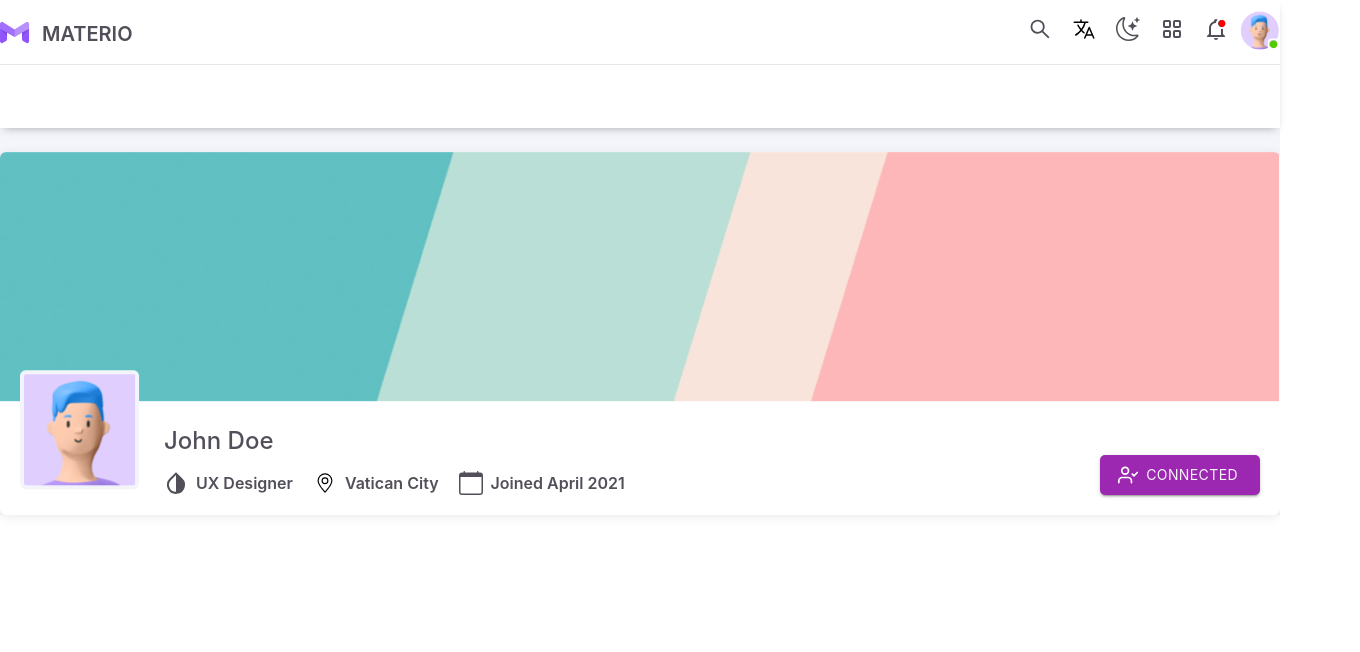
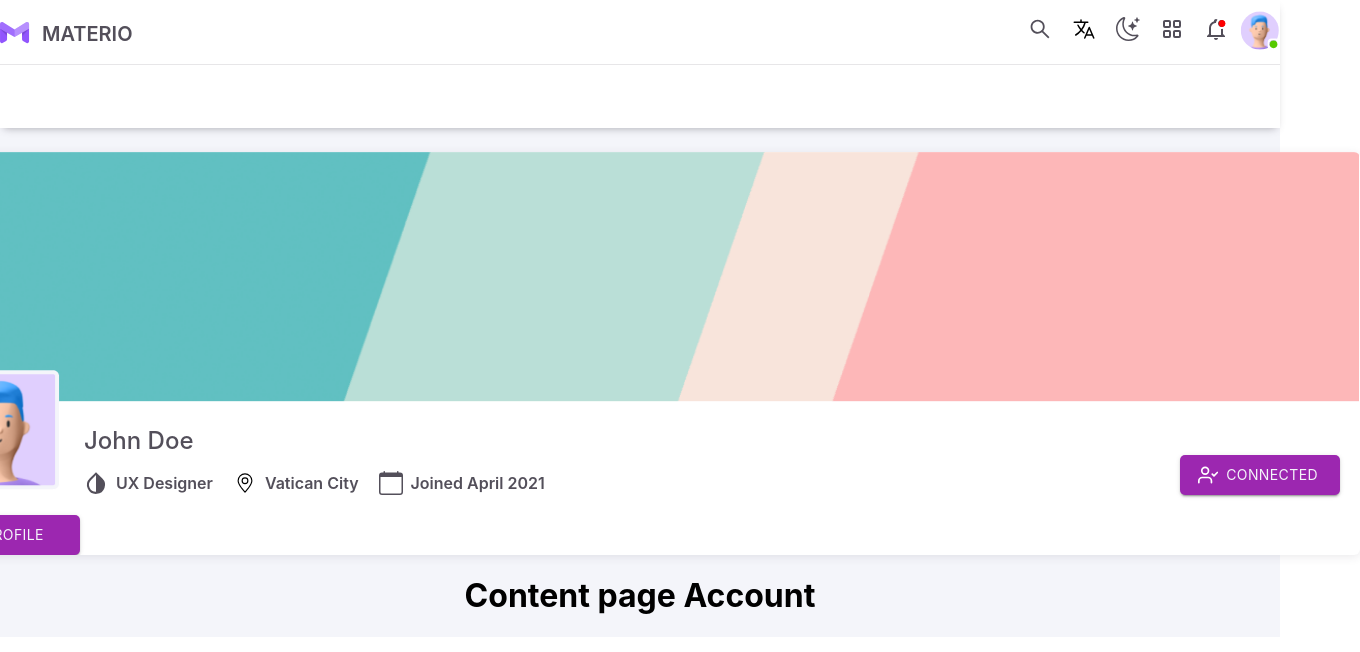
Before and after one commit to VladimirDegt/Materio-test-work, a React (Create React App) app: page /Materio-test-work/account in a window 1280 px wide. Shown: the top 652 px of the page, 1360 px wide, since content can reach past the window. Built offline with nearby package versions, Linux system fonts and the light colour scheme.

Commit message:
add routing

```diff
--- a/package.json
+++ b/package.json
@@ -17,6 +17,7 @@
     "prettier": "^3.0.0",
     "react": "^18.1.0",
     "react-dom": "^18.1.0",
+    "react-router-dom": "^6.14.2",
     "react-scripts": "5.0.1",
     "web-vitals": "^2.1.3"
   },
--- a/src/components/App.jsx
+++ b/src/components/App.jsx
@@ -1,13 +1,17 @@
-import { useState } from 'react';
+import { lazy, useState } from 'react';
 import { ThemeProvider } from '@mui/material';
+import { Route, Routes } from 'react-router-dom';
 import '@fontsource/roboto/300.css';
 import '@fontsource/roboto/400.css';
 import '@fontsource/roboto/500.css';
 import '@fontsource/roboto/700.css';
+import { lightTheme, darkTheme } from '../utils/themes';
 import { StyledContainer } from './App.styled';
-import { Header } from './Header/Header';
-import { Hero } from './Hero/Hero';
-import { lightTheme, darkTheme } from '../utils/themes';
+import { Layout } from './Layout/Layout';
+
+const Home = lazy(() => import('../pages/Home'));
+const Account = lazy(() => import('../pages/Account'));
+const NotFound = lazy(() => import('../pages/NotFound'));
 
 export const App = () => {
   const [darkMode, setDarkMode] = useState(false);
@@ -19,8 +23,13 @@ export const App = () => {
   return (
     <ThemeProvider theme={theme}>
       <StyledContainer>
-        <Header toggleTheme={toggleTheme} />
-        <Hero />
+        <Routes>
+          <Route path="/" element={<Layout toggleTheme={toggleTheme} />}>
+            <Route index element={<Home />} />
+            <Route path="/account" element={<Account />} />
+            <Route path="*" element={<NotFound />} />
+          </Route>
+        </Routes>
       </StyledContainer>
     </ThemeProvider>
   );
--- a/src/components/Hero/Hero.jsx
+++ b/src/components/Hero/Hero.jsx
@@ -1,3 +1,4 @@
+import PersonOutlineIcon from '@mui/icons-material/PersonOutline';
 import HeroImg from '../../images/hero.png';
 import User from '../../images/user.png';
 import {
@@ -16,9 +17,11 @@ import IconDropInvert from 'icons/drop';
 import IconLocation from 'icons/location';
 import IconCalendar from 'icons/calendar';
 import IconUserCheck from 'icons/user-check';
+import { Link } from 'react-router-dom';
 
 export const Hero = () => {
   return (
+    <>
       <StyledSection>
         <img src={HeroImg} alt="banner" height="250" width="100%" />
         <StyledContainerUserPhotoDiv>
@@ -47,6 +50,13 @@ export const Hero = () => {
             <StyledTextButton>CONNECTED</StyledTextButton>
           </StyledButton>
         </StyledContainerInfoHeroDiv>
+        <Link to="/">
+          <StyledButton variant="contained" color="secondary">
+            <PersonOutlineIcon />
+            <StyledTextButton>PROFILE</StyledTextButton>
+          </StyledButton>
+        </Link>
       </StyledSection>
+    </>
   );
 };
--- /dev/null
+++ b/src/components/Layout/Layout.jsx
@@ -0,0 +1,17 @@
+import { Outlet } from 'react-router-dom';
+import { Suspense } from 'react';
+import { Header } from '../Header/Header';
+import { Hero } from '../Hero/Hero';
+import { StyledContainerDiv } from './Layout.styled';
+
+export const Layout = ({ toggleTheme }) => {
+  return (
+    <StyledContainerDiv>
+      <Header toggleTheme={toggleTheme} />
+      <Hero />
+      <Suspense fallback={<div>Loading...</div>}>
+        <Outlet />
+      </Suspense>
+    </StyledContainerDiv>
+  );
+};
--- /dev/null
+++ b/src/components/Layout/Layout.styled.jsx
@@ -0,0 +1,7 @@
+import styled from '@emotion/styled';
+
+export const StyledContainerDiv = styled.div`
+  display: flex;
+  flex-direction: column;
+  align-items: center;
+`;
--- a/src/components/Modals/Profile/Profile.jsx
+++ b/src/components/Modals/Profile/Profile.jsx
@@ -17,6 +17,7 @@ import {
   StyledText,
 } from './Profile.styled';
 import { handleCloseModalMUI } from 'utils/handlers';
+import { Link } from 'react-router-dom';
 
 export const ModalProfile = ({ isOpen, handleCloseModal, setState }) => {
   const [anchorEl, setAnchorEl] = useState(isOpen);
@@ -96,12 +97,14 @@ export const ModalProfile = ({ isOpen, handleCloseModal, setState }) => {
               }}
             >
               <ListItem disablePadding>
+                <Link to="/account">
                   <StyledListItem>
                     <ListItemIcon sx={{ minWidth: '22px' }}>
                       <SettingsIcon sx={{ width: '22px', height: '22px' }} />
                     </ListItemIcon>
                     <StyledText>Settings</StyledText>
                   </StyledListItem>
+                </Link>
               </ListItem>
               <ListItem disablePadding>
                 <StyledListItem>
--- a/src/index.js
+++ b/src/index.js
@@ -2,9 +2,12 @@ import React from 'react';
 import ReactDOM from 'react-dom/client';
 import { App } from 'components/App';
 import './index.css';
+import { BrowserRouter } from 'react-router-dom';
 
 ReactDOM.createRoot(document.getElementById('root')).render(
   <React.StrictMode>
-    <App />
+    <BrowserRouter basename="/Materio-test-work">
+      <App />
+    </BrowserRouter>
   </React.StrictMode>
 );
--- /dev/null
+++ b/src/pages/Account.jsx
@@ -0,0 +1,5 @@
+const Account = () => {
+  return <h1>Content page Account</h1>;
+};
+
+export default Account;
--- /dev/null
+++ b/src/pages/Home.jsx
@@ -0,0 +1,5 @@
+const Home = () => {
+  return <h1>Content page Home</h1>;
+};
+
+export default Home;
--- /dev/null
+++ b/src/pages/NotFound.jsx
@@ -0,0 +1,5 @@
+const NotFound = () => {
+  return <h1>Упс, пробачьте такої сторінки не знайдено</h1>;
+};
+
+export default NotFound;
```
Also changed, not shown: 1 other file (tests, documents, lock files or other folders). Lines whose indentation alone changed are shown as unchanged.
